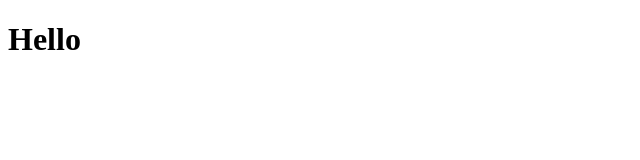
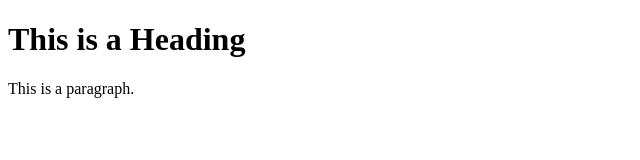
Before and after one commit to Scat55/rsschool-cv, a plain HTML site: page index.html in a window 1280 px wide. Shown: the whole page, without its empty margins (0-640 px from the left). Drawn offline with Linux system fonts and the light colour scheme.

Commit message:
feat: added text

```diff
--- a/index.html
+++ b/index.html
@@ -6,6 +6,7 @@
   <title>Document</title>
 </head>
 <body>
-  <h1>Hello</h1>
+  <h1>This is a Heading</h1>
+  <p>This is a paragraph.</p>
 </body>
 </html>
```
